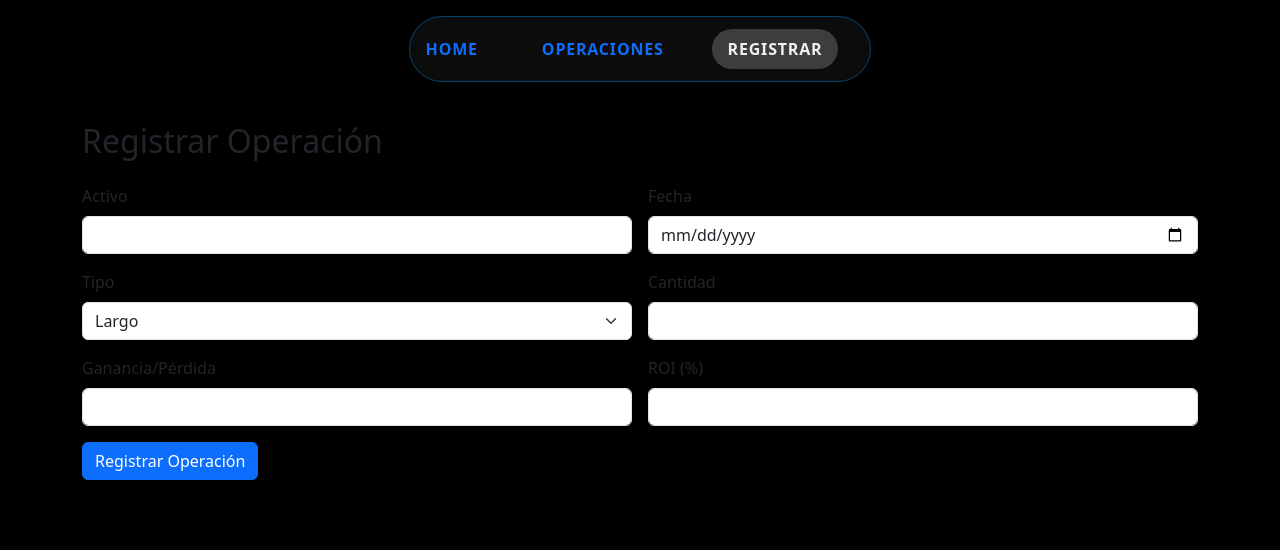
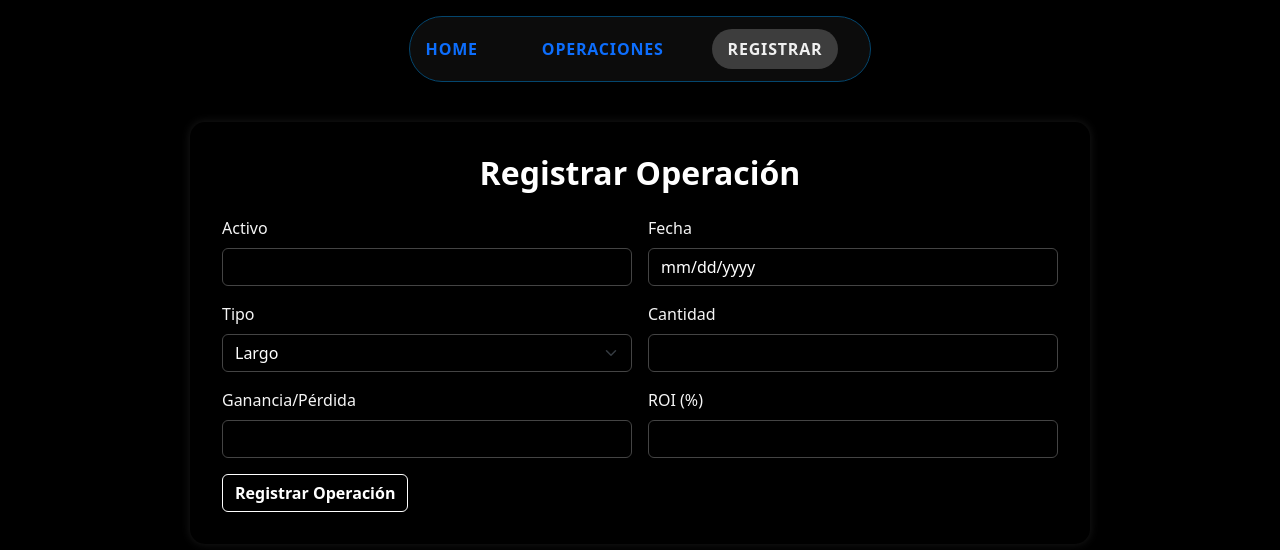
Before and after one commit to ThomasM-dev/TraderTracker, a React (Vite) app: page /registrar in a window 1280 px wide. Shown: the top 550 px of the page. Built offline with nearby package versions, Linux system fonts and the light colour scheme; no server answers; the database is empty.

Commit message:
mejora de estilo screens registrationsoperations

```diff
--- a/src/screens/Operations/index.jsx
+++ b/src/screens/Operations/index.jsx
@@ -38,7 +38,7 @@ const Operations = () => {
                   {operation.cantidad || operation.tamaño}
                 </td>
                 <td className="bg-black text-white border-0">
-                  {operation.ganancia}
+                  ${operation.ganancia} USD
                 </td>
                 <td className="bg-black text-white border-0">
                   {operation.variacion || operation.variación}%
--- /dev/null
+++ b/src/screens/RegistrationsOperation/RegistrationsOperation.css
@@ -0,0 +1,47 @@
+.container {
+  background-color: black;
+  padding: 2rem;
+  border-radius: 15px;
+  box-shadow: 0 0 10px rgba(255, 255, 255, 0.1);
+  max-width: 900px;
+}
+
+.form-label {
+  color: #f5f5f5;
+  font-weight: 500;
+}
+
+input.form-control,
+select.form-select {
+  background-color: black;
+  border: 1px solid #444;
+  color: #fff;
+}
+
+input.form-control:focus,
+select.form-select:focus {
+  border-color: #66afe9;
+  box-shadow: 0 0 5px rgba(102, 175, 233, 0.6);
+  background-color: #2a2a2a;
+  color: #fff;
+}
+
+button.btn-primary {
+  background-color:black;
+  border: 1px solid white;
+  font-weight: bold;
+}
+
+button.btn-primary:hover {
+  background-color: #019875;
+}
+
+h2 {
+  font-weight: 600;
+}
+
+@media (max-width: 768px) {
+  .container {
+    padding: 1rem;
+  }
+}
--- a/src/screens/RegistrationsOperation/index.jsx
+++ b/src/screens/RegistrationsOperation/index.jsx
@@ -1,5 +1,6 @@
 import React, { useState } from 'react';
 import 'bootstrap/dist/css/bootstrap.min.css';
+import "./RegistrationsOperation.css"
 
 const RegistrationsOperation = () => {
   const [formData, setFormData] = useState({
@@ -26,8 +27,8 @@ const RegistrationsOperation = () => {
 
   return (
     <div className="container mt-4">
-      <h2 className="mb-4">Registrar Operación</h2>
-      <form onSubmit={handleSubmit} className="row g-3">
+      <h2 className="mb-4 text-center text-white">Registrar Operación</h2>
+      <form onSubmit={handleSubmit} className="row g-3 styles-inputs">
         <div className="col-md-6">
           <label className="form-label">Activo</label>
           <input
```
